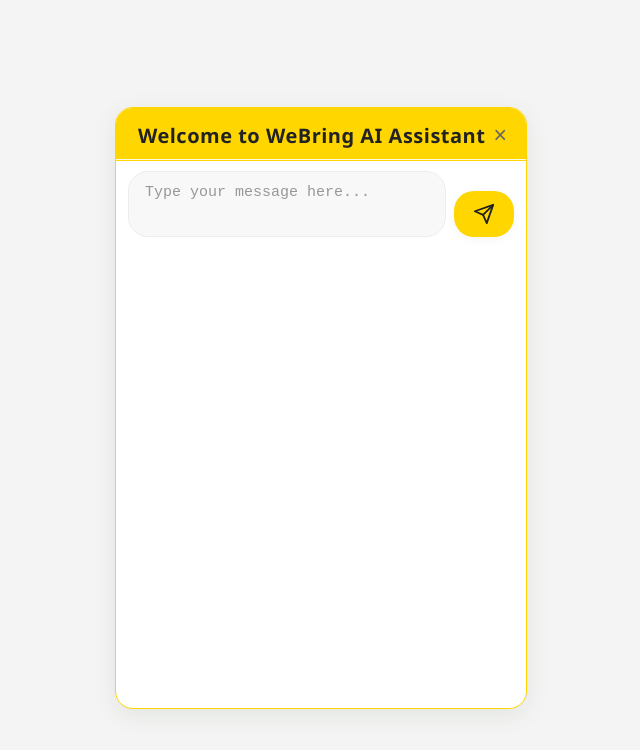
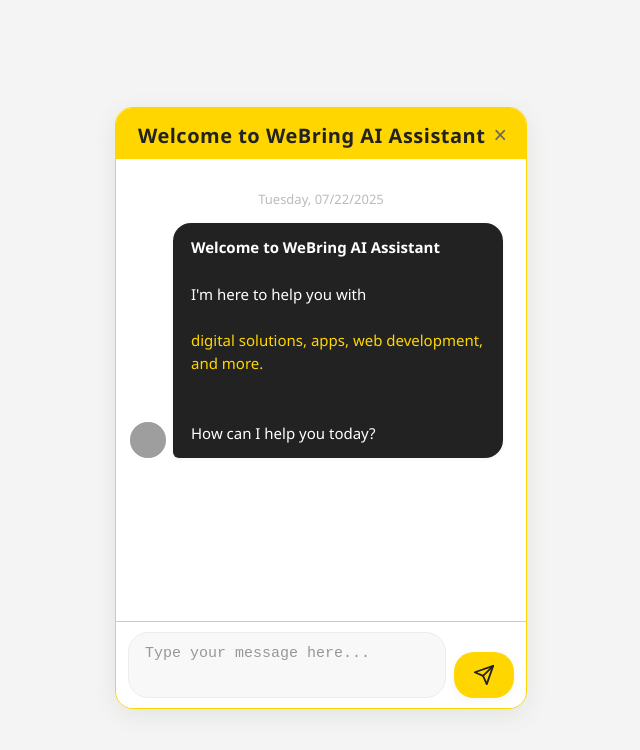
Before and after one commit to astureconsulting/colonicandwellnesscenterfe, a plain HTML site: page index.html in a window 1280 px wide. Shown: the whole page, without its empty margins (319-959 px from the left). Drawn offline with Linux system fonts and the light colour scheme; grey boxes are pictures that could not be loaded.

Commit message:
Update index.html

```diff
--- a/index.html
+++ b/index.html
@@ -902,6 +902,8 @@
         <h1>Welcome to WeBring AI Assistant</h1>
         <button class="close" title="Close" onclick="window.location.reload()">&times;</button>
     </div>
+
+    <div class="chat-messages" id="chatMessages"></div>
     <div class="typing-indicator" id="typingIndicator">
         WeBring Bot is typing...
     </div>
```
